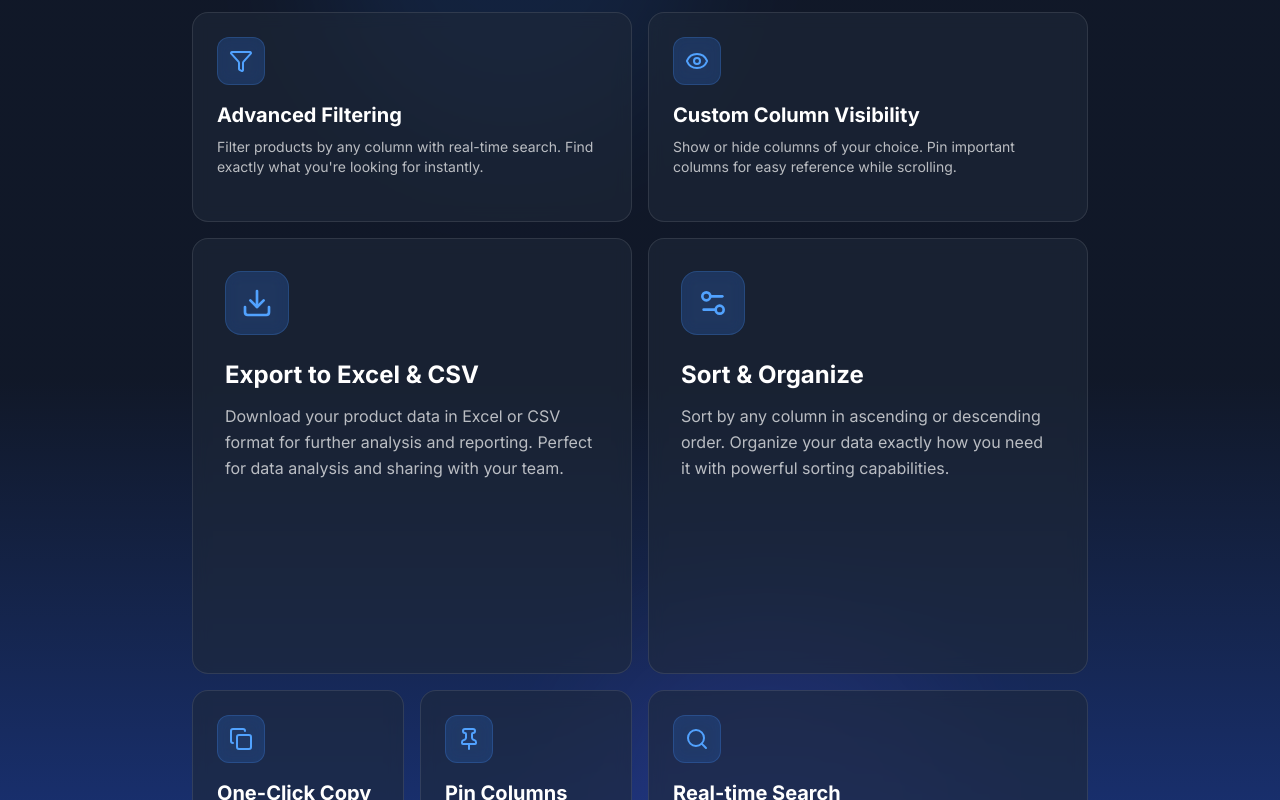
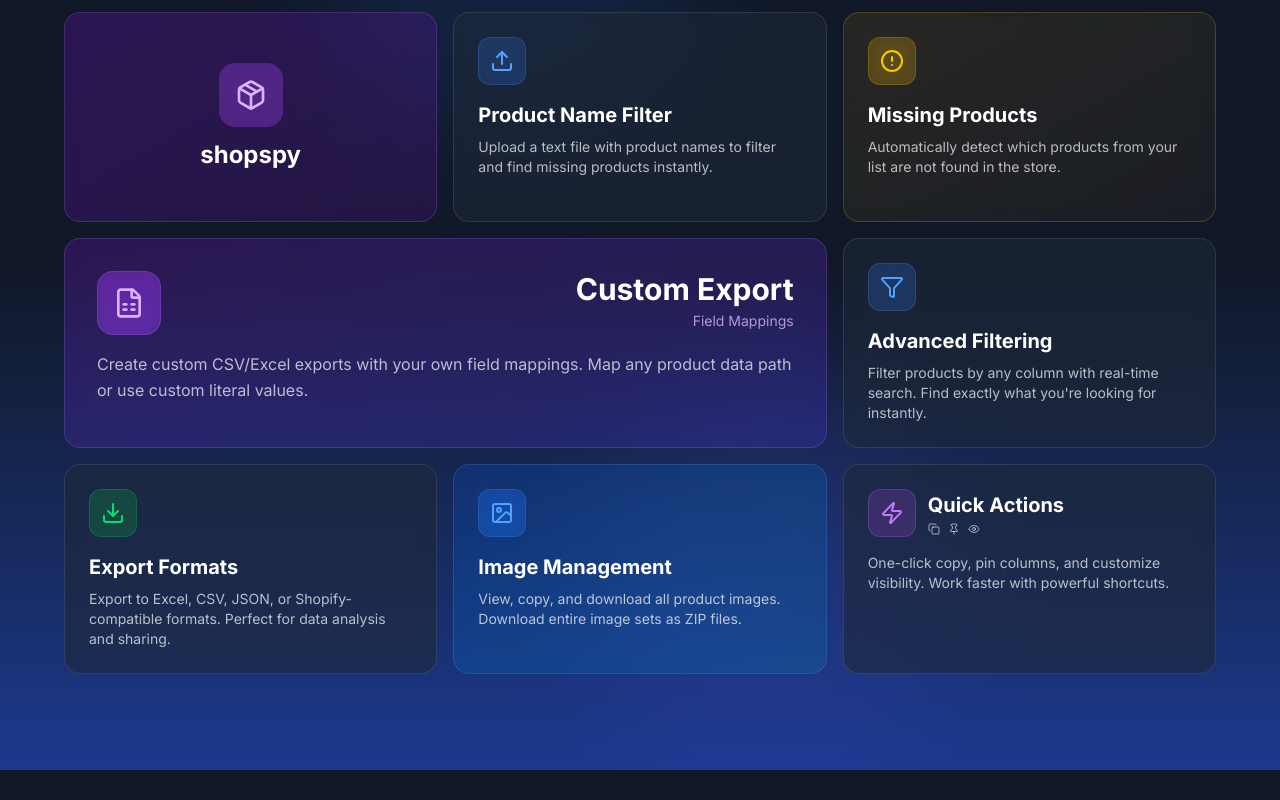
Before and after one commit to vivekrai1999/shopspy, a React (Vite) app: page / in a window 1280 px wide. Shown: the part 1040-1840 px from the top of the page. Built offline with nearby package versions, Linux system fonts and the light colour scheme.

Commit message:
update: bento grid for featured section

```diff
--- a/src/components/FeaturesSection.tsx
+++ b/src/components/FeaturesSection.tsx
@@ -1,4 +1,4 @@
-import { Download, Filter, Copy, Pin, Eye, Settings2, Search } from 'lucide-react'
+import { Download, Filter, Copy, Pin, Eye, Upload, AlertCircle, FileSpreadsheet, Image, Package, Zap } from 'lucide-react'
 
 export default function FeaturesSection() {
   return (
@@ -19,10 +19,58 @@ export default function FeaturesSection() {
           </p>
         </div>
 
-        {/* Bento Grid - Perfect 4x4 Square Layout */}
-        <div className="grid grid-cols-1 md:grid-cols-4 md:grid-rows-4 gap-4 max-w-4xl mx-auto auto-rows-fr">
-          {/* Row 1: Medium Feature - Filtering (spans 2 cols, 1 row) */}
-          <div className="md:col-span-2 md:row-span-1 bg-gray-800/60 backdrop-blur-sm rounded-2xl p-6 border border-white/10 hover:border-blue-400/30 hover:shadow-2xl hover:shadow-blue-500/20 transition-all duration-300 group">
+        {/* Bento Grid - 3x3 Modern Layout */}
+        <div className="grid grid-cols-1 md:grid-cols-3 md:grid-rows-3 gap-4 max-w-6xl mx-auto">
+          {/* Row 1, Col 1: Logo/Brand Card */}
+          <div className="md:col-span-1 md:row-span-1 bg-gradient-to-br from-purple-600/20 to-purple-800/20 backdrop-blur-sm rounded-2xl p-6 border border-purple-400/20 hover:border-purple-400/40 hover:shadow-2xl hover:shadow-purple-500/20 transition-all duration-300 flex items-center justify-center group">
+            <div className="text-center">
+              <div className="w-16 h-16 bg-purple-500/30 rounded-2xl flex items-center justify-center mx-auto mb-3 group-hover:scale-110 transition-transform">
+                <Package className="w-8 h-8 text-purple-300" />
+              </div>
+              <h3 className="text-2xl font-bold text-white">shopspy</h3>
+            </div>
+          </div>
+
+          {/* Row 1, Col 2: Product Name Filtering */}
+          <div className="md:col-span-1 md:row-span-1 bg-gray-800/60 backdrop-blur-sm rounded-2xl p-6 border border-white/10 hover:border-blue-400/30 hover:shadow-2xl hover:shadow-blue-500/20 transition-all duration-300 group">
+            <div className="w-12 h-12 bg-blue-500/20 backdrop-blur-sm rounded-xl flex items-center justify-center mb-4 group-hover:scale-110 group-hover:bg-blue-500/30 transition-all border border-blue-400/20">
+              <Upload className="w-6 h-6 text-blue-400" />
+            </div>
+            <h3 className="text-xl font-bold text-white mb-2">Product Name Filter</h3>
+            <p className="text-white/70 text-sm">
+              Upload a text file with product names to filter and find missing products instantly.
+            </p>
+          </div>
+
+          {/* Row 1, Col 3: Missing Products Detection */}
+          <div className="md:col-span-1 md:row-span-1 bg-gradient-to-br from-yellow-500/10 to-yellow-600/5 backdrop-blur-sm rounded-2xl p-6 border border-yellow-400/20 hover:border-yellow-400/40 hover:shadow-2xl hover:shadow-yellow-500/20 transition-all duration-300 group">
+            <div className="w-12 h-12 bg-yellow-500/20 backdrop-blur-sm rounded-xl flex items-center justify-center mb-4 group-hover:scale-110 group-hover:bg-yellow-500/30 transition-all border border-yellow-400/20">
+              <AlertCircle className="w-6 h-6 text-yellow-400" />
+            </div>
+            <h3 className="text-xl font-bold text-white mb-2">Missing Products</h3>
+            <p className="text-white/70 text-sm">
+              Automatically detect which products from your list are not found in the store.
+            </p>
+          </div>
+
+          {/* Row 2, Col 1-2: Custom Export (Large) */}
+          <div className="md:col-span-2 md:row-span-1 bg-gradient-to-br from-purple-600/20 to-indigo-600/20 backdrop-blur-sm rounded-2xl p-6 md:p-8 border border-purple-400/20 hover:border-purple-400/40 hover:shadow-2xl hover:shadow-purple-500/20 transition-all duration-300 group">
+            <div className="flex items-start justify-between mb-4">
+              <div className="w-16 h-16 bg-purple-500/30 backdrop-blur-sm rounded-2xl flex items-center justify-center group-hover:scale-110 transition-all border border-purple-400/20">
+                <FileSpreadsheet className="w-8 h-8 text-purple-300" />
+              </div>
+              <div className="text-right">
+                <div className="text-3xl font-bold text-white mb-1">Custom Export</div>
+                <div className="text-purple-300/80 text-sm">Field Mappings</div>
+              </div>
+            </div>
+            <p className="text-white/70 text-sm md:text-base leading-relaxed">
+              Create custom CSV/Excel exports with your own field mappings. Map any product data path or use custom literal values.
+            </p>
+          </div>
+
+          {/* Row 2, Col 3: Advanced Filtering */}
+          <div className="md:col-span-1 md:row-span-1 bg-gray-800/60 backdrop-blur-sm rounded-2xl p-6 border border-white/10 hover:border-blue-400/30 hover:shadow-2xl hover:shadow-blue-500/20 transition-all duration-300 group">
             <div className="w-12 h-12 bg-blue-500/20 backdrop-blur-sm rounded-xl flex items-center justify-center mb-4 group-hover:scale-110 group-hover:bg-blue-500/30 transition-all border border-blue-400/20">
               <Filter className="w-6 h-6 text-blue-400" />
             </div>
@@ -32,69 +80,45 @@ export default function FeaturesSection() {
             </p>
           </div>
 
-          {/* Row 1: Medium Feature - Column Visibility (spans 2 cols, 1 row) */}
-          <div className="md:col-span-2 md:row-span-1 bg-gray-800/60 backdrop-blur-sm rounded-2xl p-6 border border-white/10 hover:border-blue-400/30 hover:shadow-2xl hover:shadow-blue-500/20 transition-all duration-300 group">
-            <div className="w-12 h-12 bg-blue-500/20 backdrop-blur-sm rounded-xl flex items-center justify-center mb-4 group-hover:scale-110 group-hover:bg-blue-500/30 transition-all border border-blue-400/20">
-              <Eye className="w-6 h-6 text-blue-400" />
+          {/* Row 3, Col 1: Export Options */}
+          <div className="md:col-span-1 md:row-span-1 bg-gray-800/60 backdrop-blur-sm rounded-2xl p-6 border border-white/10 hover:border-green-400/30 hover:shadow-2xl hover:shadow-green-500/20 transition-all duration-300 group">
+            <div className="w-12 h-12 bg-green-500/20 backdrop-blur-sm rounded-xl flex items-center justify-center mb-4 group-hover:scale-110 group-hover:bg-green-500/30 transition-all border border-green-400/20">
+              <Download className="w-6 h-6 text-green-400" />
             </div>
-            <h3 className="text-xl font-bold text-white mb-2">Custom Column Visibility</h3>
+            <h3 className="text-xl font-bold text-white mb-2">Export Formats</h3>
             <p className="text-white/70 text-sm">
-              Show or hide columns of your choice. Pin important columns for easy reference while scrolling.
+              Export to Excel, CSV, JSON, or Shopify-compatible formats. Perfect for data analysis and sharing.
             </p>
           </div>
 
-          {/* Row 2-3: Large Feature - Export (spans 2 cols, 2 rows) */}
-          <div className="md:col-span-2 md:row-span-2 bg-gray-800/60 backdrop-blur-sm rounded-2xl p-6 md:p-8 border border-white/10 hover:border-blue-400/30 hover:shadow-2xl hover:shadow-blue-500/20 transition-all duration-300 group">
-            <div className="w-12 h-12 md:w-16 md:h-16 bg-blue-500/20 backdrop-blur-sm rounded-xl md:rounded-2xl flex items-center justify-center mb-4 md:mb-6 group-hover:scale-110 group-hover:bg-blue-500/30 transition-all border border-blue-400/20">
-              <Download className="w-6 h-6 md:w-8 md:h-8 text-blue-400" />
+          {/* Row 3, Col 2: Image Management */}
+          <div className="md:col-span-1 md:row-span-1 bg-gradient-to-br from-blue-600/20 to-cyan-600/20 backdrop-blur-sm rounded-2xl p-6 border border-blue-400/20 hover:border-blue-400/40 hover:shadow-2xl hover:shadow-blue-500/20 transition-all duration-300 group">
+            <div className="w-12 h-12 bg-blue-500/20 backdrop-blur-sm rounded-xl flex items-center justify-center mb-4 group-hover:scale-110 group-hover:bg-blue-500/30 transition-all border border-blue-400/20">
+              <Image className="w-6 h-6 text-blue-400" />
             </div>
-            <h3 className="text-xl md:text-2xl font-bold text-white mb-2 md:mb-3">Export to Excel & CSV</h3>
-            <p className="text-white/70 text-sm md:text-base leading-relaxed">
-              Download your product data in Excel or CSV format for further analysis and reporting. Perfect for data analysis and sharing with your team.
+            <h3 className="text-xl font-bold text-white mb-2">Image Management</h3>
+            <p className="text-white/70 text-sm">
+              View, copy, and download all product images. Download entire image sets as ZIP files.
             </p>
           </div>
 
-          {/* Row 2-3: Large Feature - Sort & Organize (spans 2 cols, 2 rows) */}
-          <div className="md:col-span-2 md:row-span-2 bg-gray-800/60 backdrop-blur-sm rounded-2xl p-6 md:p-8 border border-white/10 hover:border-blue-400/30 hover:shadow-2xl hover:shadow-blue-500/20 transition-all duration-300 group">
-            <div className="w-12 h-12 md:w-16 md:h-16 bg-blue-500/20 backdrop-blur-sm rounded-xl md:rounded-2xl flex items-center justify-center mb-4 md:mb-6 group-hover:scale-110 group-hover:bg-blue-500/30 transition-all border border-blue-400/20">
-              <Settings2 className="w-6 h-6 md:w-8 md:h-8 text-blue-400" />
+          {/* Row 3, Col 3: Quick Actions */}
+          <div className="md:col-span-1 md:row-span-1 bg-gray-800/60 backdrop-blur-sm rounded-2xl p-6 border border-white/10 hover:border-purple-400/30 hover:shadow-2xl hover:shadow-purple-500/20 transition-all duration-300 group">
+            <div className="flex items-center gap-3 mb-4">
+              <div className="w-12 h-12 bg-purple-500/20 backdrop-blur-sm rounded-xl flex items-center justify-center group-hover:scale-110 group-hover:bg-purple-500/30 transition-all border border-purple-400/20">
+                <Zap className="w-6 h-6 text-purple-400" />
+              </div>
+              <div>
+                <h3 className="text-xl font-bold text-white mb-1">Quick Actions</h3>
+                <div className="flex items-center gap-2 text-xs text-white/60">
+                  <Copy className="w-3 h-3" />
+                  <Pin className="w-3 h-3" />
+                  <Eye className="w-3 h-3" />
+                </div>
+              </div>
             </div>
-            <h3 className="text-xl md:text-2xl font-bold text-white mb-2 md:mb-3">Sort & Organize</h3>
-            <p className="text-white/70 text-sm md:text-base leading-relaxed">
-              Sort by any column in ascending or descending order. Organize your data exactly how you need it with powerful sorting capabilities.
-            </p>
-          </div>
-
-          {/* Row 4: Small Feature - Copy (spans 1 col, 1 row) */}
-          <div className="md:col-span-1 md:row-span-1 bg-gray-800/60 backdrop-blur-sm rounded-2xl p-6 border border-white/10 hover:border-blue-400/30 hover:shadow-2xl hover:shadow-blue-500/20 transition-all duration-300 group">
-            <div className="w-12 h-12 bg-blue-500/20 backdrop-blur-sm rounded-xl flex items-center justify-center mb-4 group-hover:scale-110 group-hover:bg-blue-500/30 transition-all border border-blue-400/20">
-              <Copy className="w-6 h-6 text-blue-400" />
-            </div>
-            <h3 className="text-xl font-bold text-white mb-2">One-Click Copy</h3>
             <p className="text-white/70 text-sm">
-              Copy any cell content directly to your clipboard.
-            </p>
-          </div>
-
-          {/* Row 4: Small Feature - Pin (spans 1 col, 1 row) */}
-          <div className="md:col-span-1 md:row-span-1 bg-gray-800/60 backdrop-blur-sm rounded-2xl p-6 border border-white/10 hover:border-blue-400/30 hover:shadow-2xl hover:shadow-blue-500/20 transition-all duration-300 group">
-            <div className="w-12 h-12 bg-blue-500/20 backdrop-blur-sm rounded-xl flex items-center justify-center mb-4 group-hover:scale-110 group-hover:bg-blue-500/30 transition-all border border-blue-400/20">
-              <Pin className="w-6 h-6 text-blue-400" />
-            </div>
-            <h3 className="text-xl font-bold text-white mb-2">Pin Columns</h3>
-            <p className="text-white/70 text-sm">
-              Pin important columns for easy reference.
-            </p>
-          </div>
-
-          {/* Row 4: Medium Feature - Real-time Search (spans 2 cols, 1 row) */}
-          <div className="md:col-span-2 md:row-span-1 bg-gray-800/60 backdrop-blur-sm rounded-2xl p-6 border border-white/10 hover:border-blue-400/30 hover:shadow-2xl hover:shadow-blue-500/20 transition-all duration-300 group">
-            <div className="w-12 h-12 bg-blue-500/20 backdrop-blur-sm rounded-xl flex items-center justify-center mb-4 group-hover:scale-110 group-hover:bg-blue-500/30 transition-all border border-blue-400/20">
-              <Search className="w-6 h-6 text-blue-400" />
-            </div>
-            <h3 className="text-xl font-bold text-white mb-2">Real-time Search</h3>
-            <p className="text-white/70 text-sm">
-              Search across all columns instantly. Get results as you type with lightning-fast performance.
+              One-click copy, pin columns, and customize visibility. Work faster with powerful shortcuts.
             </p>
           </div>
         </div>
```
